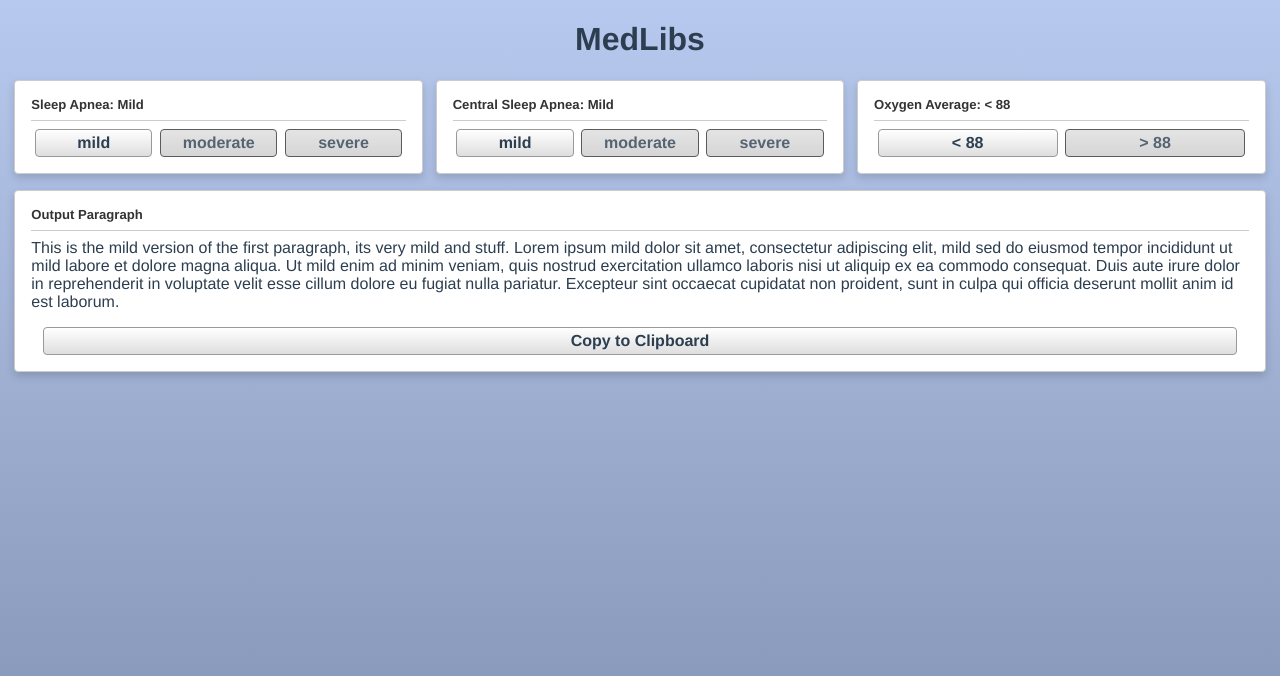
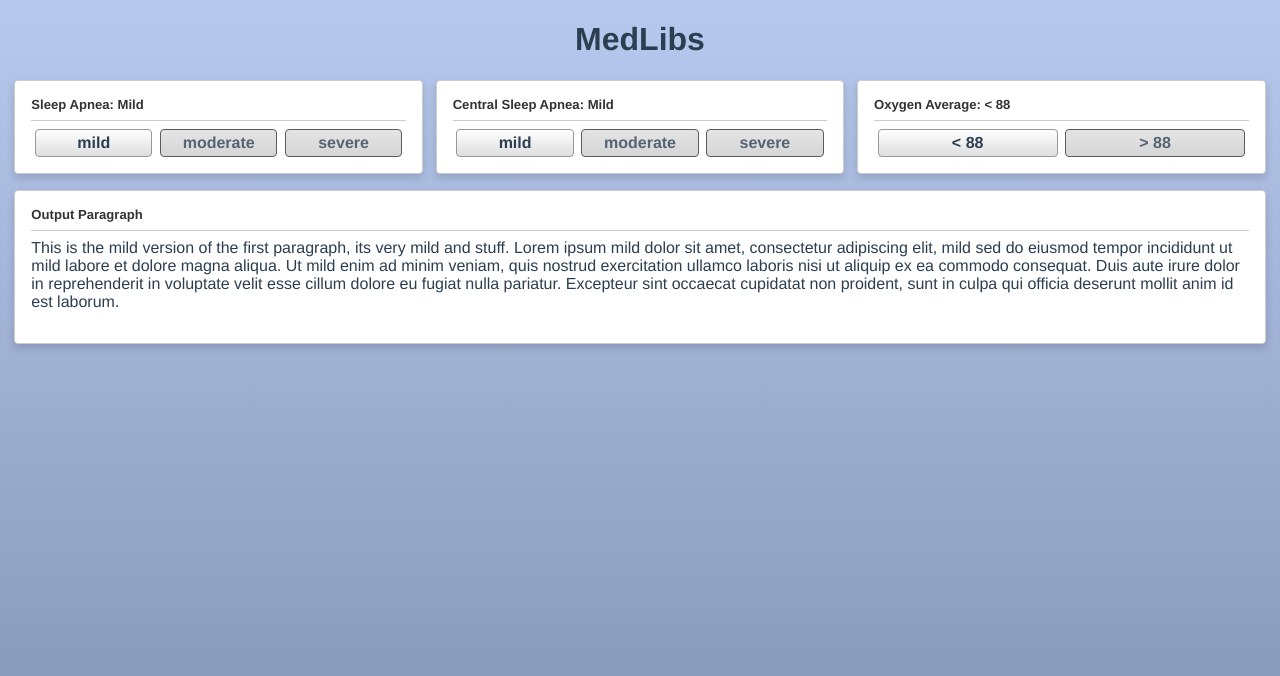
Before and after one commit to heroes182/medlibs, a Vue app: page / in a window 1280 px wide. Shown: the top 676 px of the page. Built offline with nearby package versions, Linux system fonts and the light colour scheme; the HTML template or start-up script is replaced by a standard one.

Commit message:
copy to clipboard requires https...

```diff
--- a/src/components/medlibsForm.vue
+++ b/src/components/medlibsForm.vue
@@ -22,11 +22,11 @@
                     v-text="'Output Paragraph'" />
                 <p v-text="firstParagraph" />
                 <p v-text="secondParagraph" />
-                <div class="options">
+                <!-- <div class="options">
                     <div class="option selected"
                         @click="copyToClipboard"
                         v-text="'Copy to Clipboard'" />
-                </div>
+                </div> -->
             </div>
         </div>
     </section>
```
